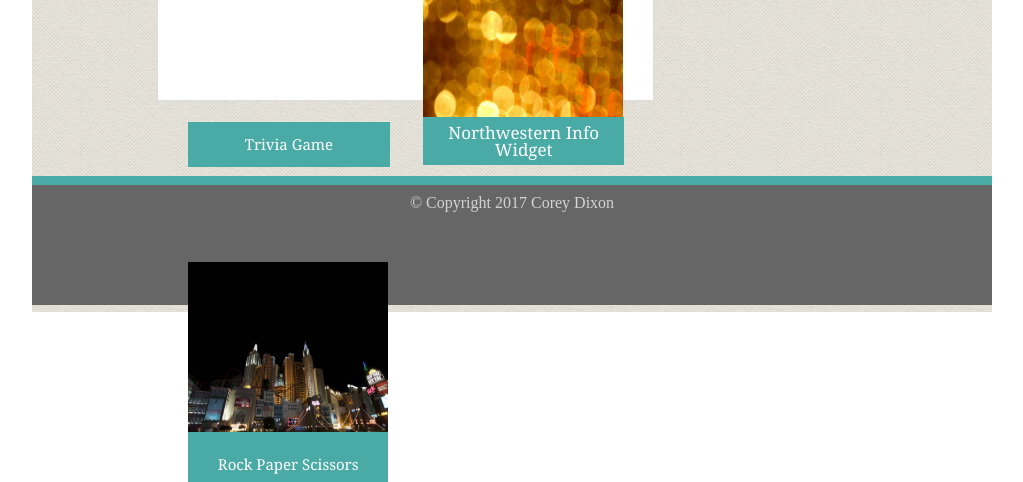
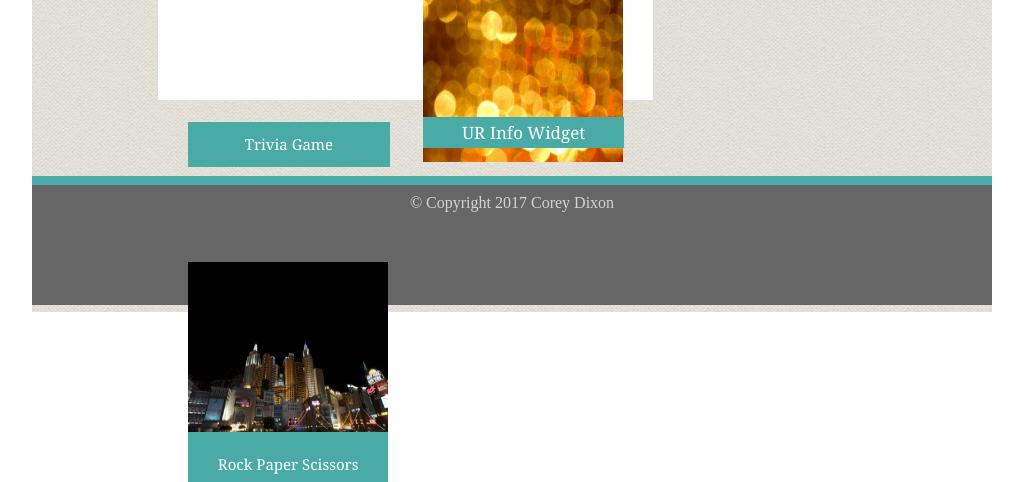
Before and after one commit to cromagnoninc/Basic-Portfolio, a plain HTML site: page portfolio.html in a window 1280 px wide. Shown: the part 988-1470 px from the top of the page, without its empty margins (128-1151 px from the left). Drawn offline with Linux system fonts and the light colour scheme.

Commit message:
Update portfolio.html

```diff
--- a/portfolio.html
+++ b/portfolio.html
@@ -84,7 +84,7 @@
 
       <section class="widget"><img src="assets/images/placeholderimage5.jpg" alt="widget" style="width:200px;height:200px;">
       </section>
-      <section class="widget-text"><h1>Northwestern Info Widget</h1></section>
+      <section class="widget-text"><h1>UR Info Widget</h1></section>
 
 
 
```
